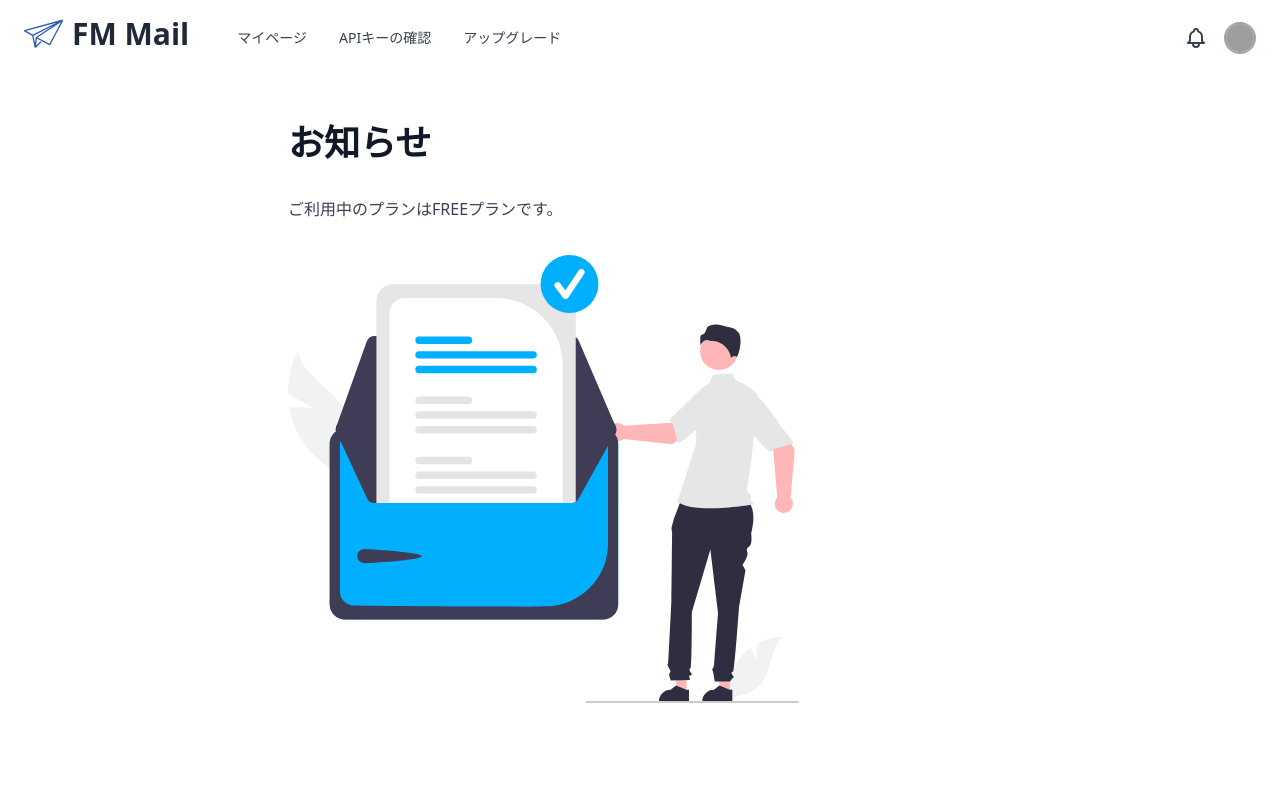
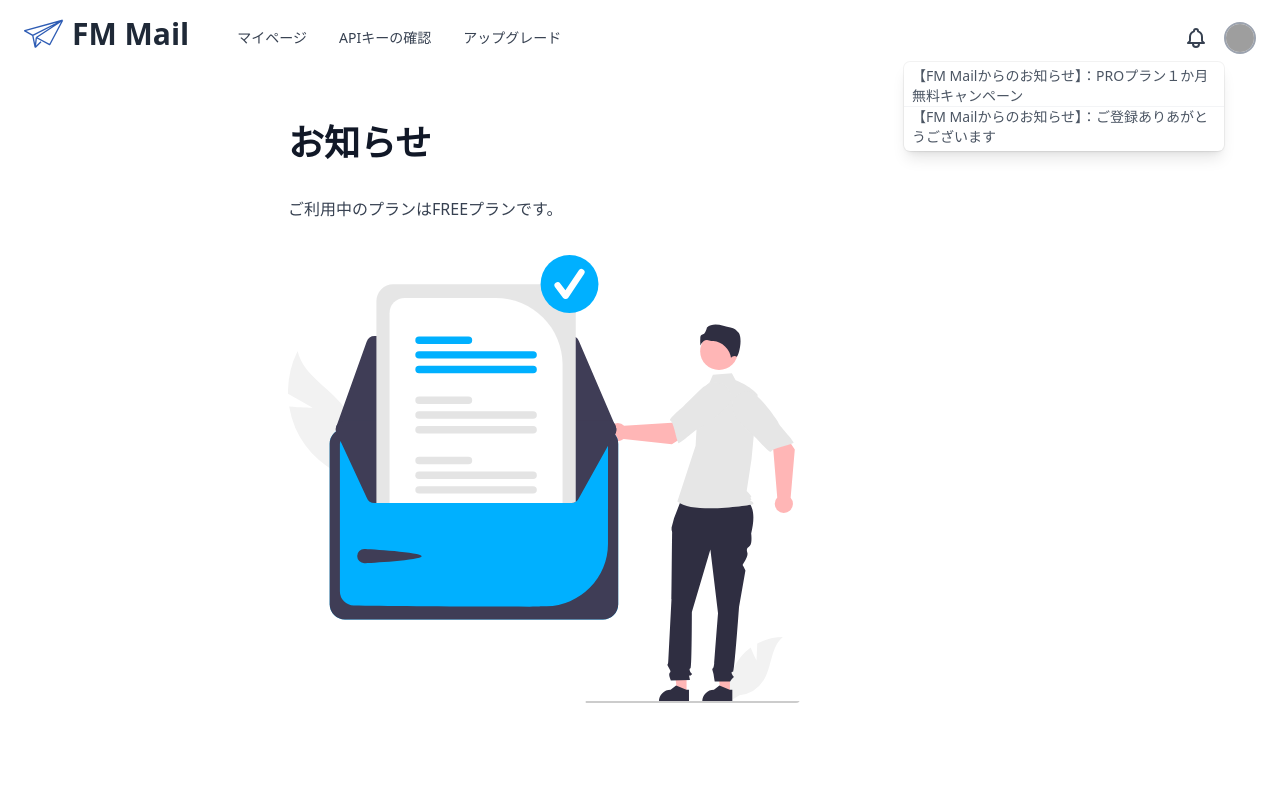
Before and after one commit to sikkimtemi/fm_mail_frontend, a React (Vite) app: page /mypage in a window 1280 px wide. Both pictures are taken after a click on the button 1196 px from the left and 37 px from the top of the page. Shown: the top 800 px of the page. Built offline with nearby package versions, Linux system fonts and the light colour scheme; grey boxes are pictures that could not be loaded.

Commit message:
通知アイコンにもドロップダウンを追加

```diff
--- a/src/components/Header2.tsx
+++ b/src/components/Header2.tsx
@@ -3,8 +3,16 @@ import { useState } from 'react';
 import Logo from '../svg/FM_Mail_logo.svg';
 
 const Header2 = () => {
-  const [dropdown, setDropdown] = useState(false);
-  const toggleDropdown = () => setDropdown((t) => !t);
+  const [noticeDropdown, setNoticeDropdown] = useState(false);
+  const [userDropdown, setUserDropdown] = useState(false);
+  const toggleNoticeDropdown = () => {
+    setNoticeDropdown((t) => !t);
+    setUserDropdown(false);
+  };
+  const toggleUserDropdown = () => {
+    setNoticeDropdown(false);
+    setUserDropdown((t) => !t);
+  };
 
   return (
     <nav className="bg-white shadow dark:bg-gray-800">
@@ -60,10 +68,13 @@ const Header2 = () => {
             </div>
 
             <div className="relative mt-4 flex md:mt-0">
+              <div className="relative inline-block">
                 <button
+                  id="noticeDropdownButton"
                   type="button"
-                className="mx-4 hidden transform text-gray-600 transition-colors duration-200 hover:text-gray-700 focus:text-gray-700 focus:outline-none dark:text-gray-200 dark:hover:text-gray-400 dark:focus:text-gray-400 md:block"
+                  className="mx-4 hidden h-full transform text-gray-600 transition-colors duration-200 hover:text-gray-700 focus:text-gray-700 focus:outline-none dark:text-gray-200 dark:hover:text-gray-400 dark:focus:text-gray-400 md:block"
                   aria-label="show notifications"
+                  onClick={toggleNoticeDropdown}
                 >
                   <svg
                     className="h-6 w-6"
@@ -80,14 +91,38 @@ const Header2 = () => {
                     />
                   </svg>
                 </button>
+                <div
+                  className={
+                    noticeDropdown
+                      ? 'absolute right-0 mt-2 w-80 origin-top-right rounded-md bg-white shadow-lg ring-1 ring-black ring-opacity-5 dark:bg-gray-800'
+                      : 'absolute right-0 mt-2 hidden w-40 origin-top-right rounded-md bg-white shadow-lg ring-1 ring-black ring-opacity-5 dark:bg-gray-800'
+                  }
+                >
+                  <ul
+                    className="divide-y divide-gray-100 py-1"
+                    aria-labelledby="noticeDropdownButton"
+                  >
+                    <li>
+                      <p className="mx-2 text-sm text-gray-600 dark:text-white">
+                        【FM
+                        Mailからのお知らせ】：PROプラン１か月無料キャンペーン
+                      </p>
+                    </li>
+                    <li>
+                      <p className="mx-2 text-sm text-gray-600 dark:text-white">
+                        【FM Mailからのお知らせ】：ご登録ありあがとうございます
+                      </p>
+                    </li>
+                  </ul>
+                </div>
+              </div>
               <div className="relative inline-block">
                 <button
-                  id="dropdownButton"
-                  data-dropdown-toggle="dropdown"
+                  id="userDropdownButton"
                   type="button"
                   className="flex items-center focus:outline-none"
                   aria-label="toggle profile dropdown"
-                  onClick={toggleDropdown}
+                  onClick={toggleUserDropdown}
                 >
                   <div className="h-8 w-8 overflow-hidden rounded-full border-2 border-gray-400">
                     <img
@@ -102,7 +137,7 @@ const Header2 = () => {
                 </button>
                 <div
                   className={
-                    dropdown
+                    userDropdown
                       ? 'absolute right-0 mt-2 w-40 origin-top-right rounded-md bg-white shadow-lg ring-1 ring-black ring-opacity-5 dark:bg-gray-800'
                       : 'absolute right-0 mt-2 hidden w-40 origin-top-right rounded-md bg-white shadow-lg ring-1 ring-black ring-opacity-5 dark:bg-gray-800'
                   }
```
Lines whose indentation alone changed are shown as unchanged.
